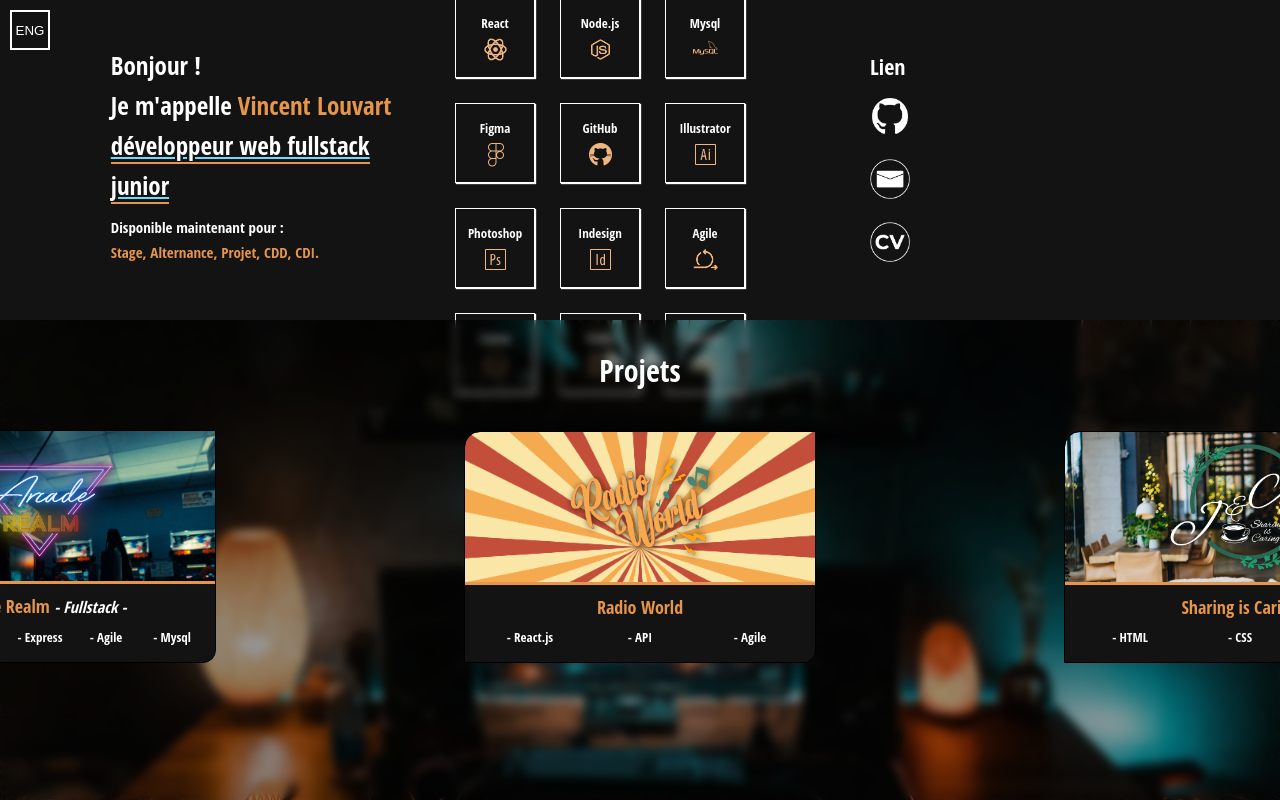
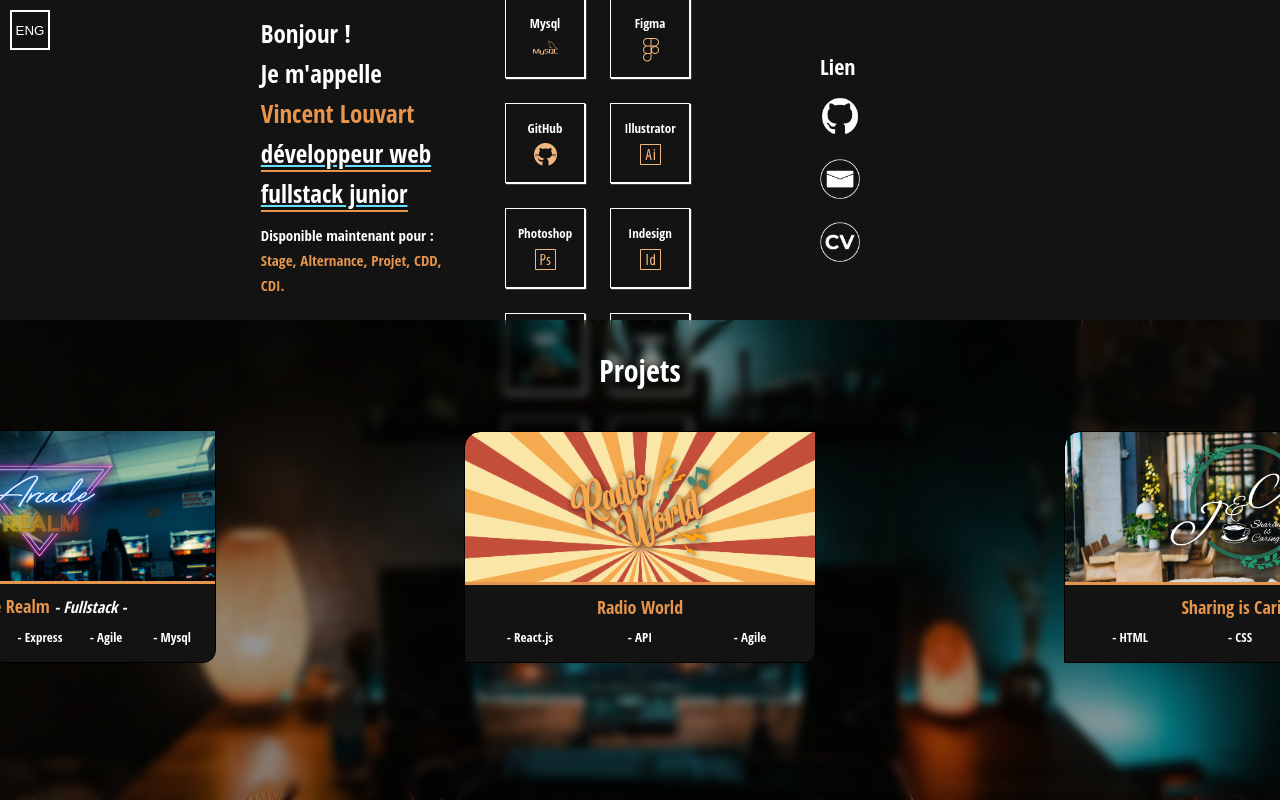
Before and after one commit to Vince441/Portfolio, a website: page index.html in a window 1280 px wide. Drawn offline with Linux system fonts and the light colour scheme; a web font is replaced by a local one.

Commit message:
modif media query 1024px

```diff
--- a/styles/_Responsive.scss
+++ b/styles/_Responsive.scss
@@ -114,7 +114,7 @@ margin-top: 20px;
     padding: 10px;
 
     .profil {
-      width: 400px;
+      width: 300px;
       padding-top: 0;
       padding-left: 8%;
 
@@ -129,7 +129,7 @@ margin-top: 20px;
     }
 
     .competences {
-      width: 400px;
+      width: 300px;
       .competence-flex {
         .skills {
           width: 80px;
@@ -145,7 +145,7 @@ margin-top: 20px;
       }
     }
     .contact {
-      width: 400px;
+      width: 300px;
       padding: 10px 0 0 0;
       .lien{
         flex-direction: column;
```
Also changed, not shown: styles.css.
